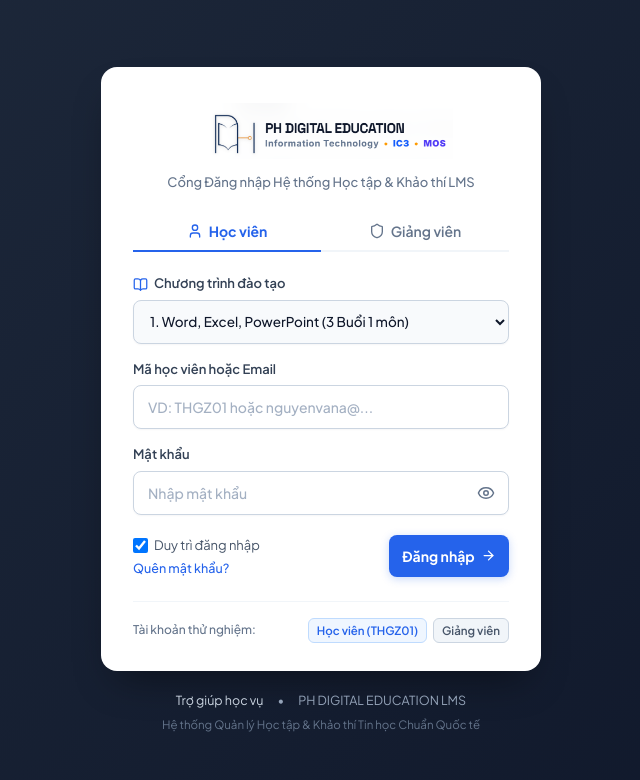
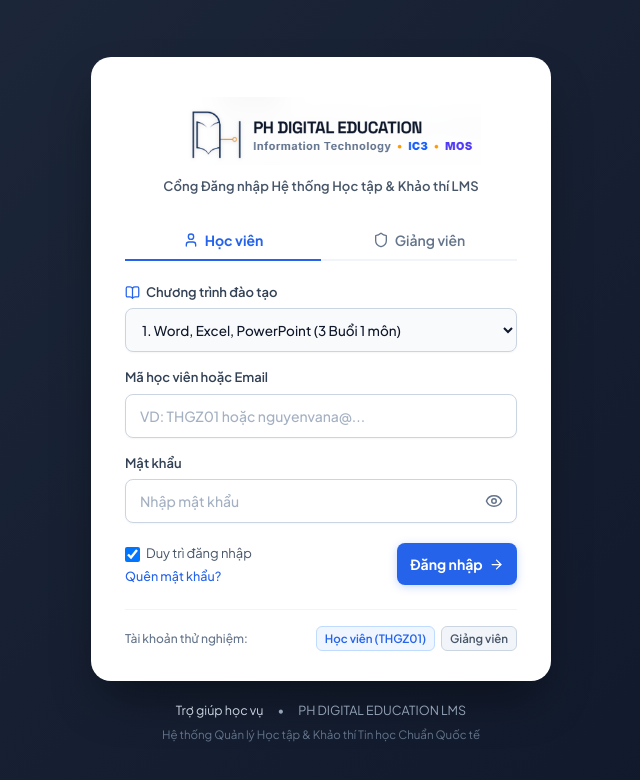
Before and after one commit to HUYJSC/ph-tinhocgenz, a React (Vite) app: page / in a window 1280 px wide. Shown: the top 780 px of the page, without its empty margins (319-959 px from the left). Built offline with nearby package versions, Linux system fonts and the light colour scheme.

Commit message:
style: enlarge brand logo across login card, header and sidebar

```diff
--- a/src/components/auth/UnifiedAuthGateway.tsx
+++ b/src/components/auth/UnifiedAuthGateway.tsx
@@ -123,45 +123,49 @@
       <div
         style={{
           width: '100%',
-          maxWidth: '440px',
+          maxWidth: '460px',
           background: '#FFFFFF',
-          borderRadius: '16px',
-          boxShadow: '0 20px 40px -15px rgba(0, 0, 0, 0.45)',
-          padding: '36px 32px 28px',
+          borderRadius: '20px',
+          boxShadow: '0 25px 50px -12px rgba(0, 0, 0, 0.45)',
+          padding: '38px 34px 30px',
           position: 'relative',
           zIndex: 10
         }}
       >
-        {/* ── 1. LOGO TRƯỜNG / HỆ THỐNG Ở ĐẦU CARD (Chuẩn Canvas LMS Header Logo) ── */}
-        <div style={{ textAlign: 'center', marginBottom: '20px' }}>
+        {/* ── 1. LOGO TRƯỜNG / HỆ THỐNG Ở ĐẦU CARD (To rõ, sắc nét chuẩn thương hiệu) ── */}
+        <div style={{ textAlign: 'center', marginBottom: '24px' }}>
           <div
             style={{
-              display: 'inline-flex',
+              display: 'flex',
               alignItems: 'center',
               justifyContent: 'center',
-              marginBottom: '10px'
+              marginBottom: '10px',
+              padding: '0 10px'
             }}
           >
             <img
               src="/logo.png"
               alt="PH DIGITAL EDUCATION"
               style={{
-                maxHeight: '56px',
-                maxWidth: '100%',
-                objectFit: 'contain'
+                height: '72px',
+                maxWidth: '320px',
+                width: 'auto',
+                objectFit: 'contain',
+                display: 'block'
               }}
             />
           </div>
-          <p
+          <div
             style={{
               fontSize: '13px',
-              color: '#64748B',
-              margin: '4px 0 0',
-              fontWeight: 500
+              fontWeight: 600,
+              color: '#475569',
+              marginTop: '6px',
+              letterSpacing: '0.01em'
             }}
           >
             Cổng Đăng nhập Hệ thống Học tập & Khảo thí LMS
-          </p>
+          </div>
         </div>
 
         {/* ── 2. ROLE TABS (Học viên / Giảng viên) ── */}
--- a/src/components/layout/Header.tsx
+++ b/src/components/layout/Header.tsx
@@ -91,8 +91,8 @@
         <div style={{ display: 'flex', alignItems: 'center', gap: '10px', flexShrink: 0 }}>
           <div
             style={{
-              height: '34px',
-              maxWidth: '160px',
+              height: '42px',
+              maxWidth: '220px',
               display: 'flex',
               alignItems: 'center',
               justifyContent: 'center'
--- a/src/components/layout/TeacherAcademicHeader.tsx
+++ b/src/components/layout/TeacherAcademicHeader.tsx
@@ -71,8 +71,8 @@
         <div style={{ display: 'flex', alignItems: 'center', gap: '12px' }}>
           <div
             style={{
-              height: '32px',
-              maxWidth: '160px',
+              height: '42px',
+              maxWidth: '220px',
               display: 'flex',
               alignItems: 'center',
               justifyContent: 'center'
```
Also changed, not shown: src/components/layout/Sidebar.tsx (+6 -4 lines).
